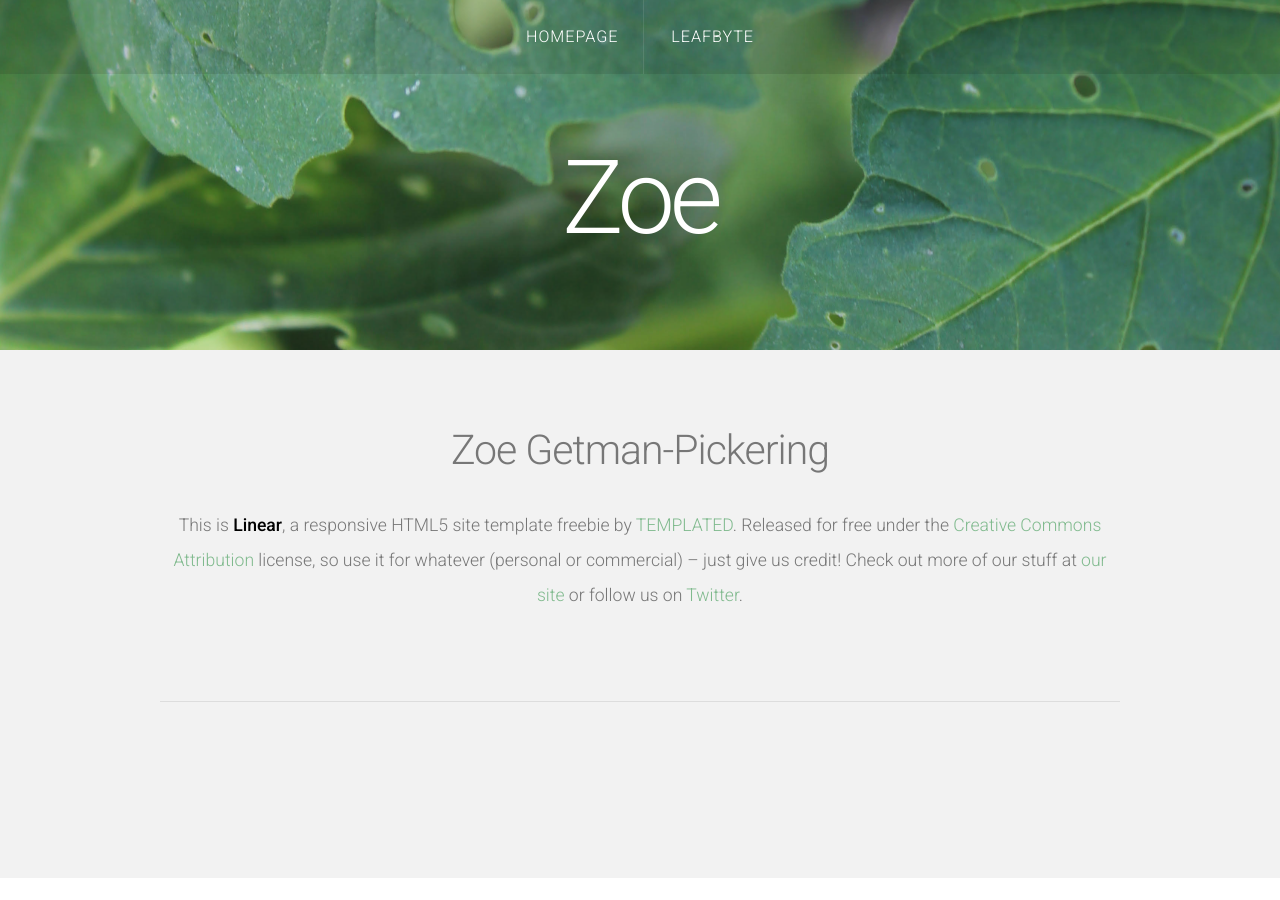
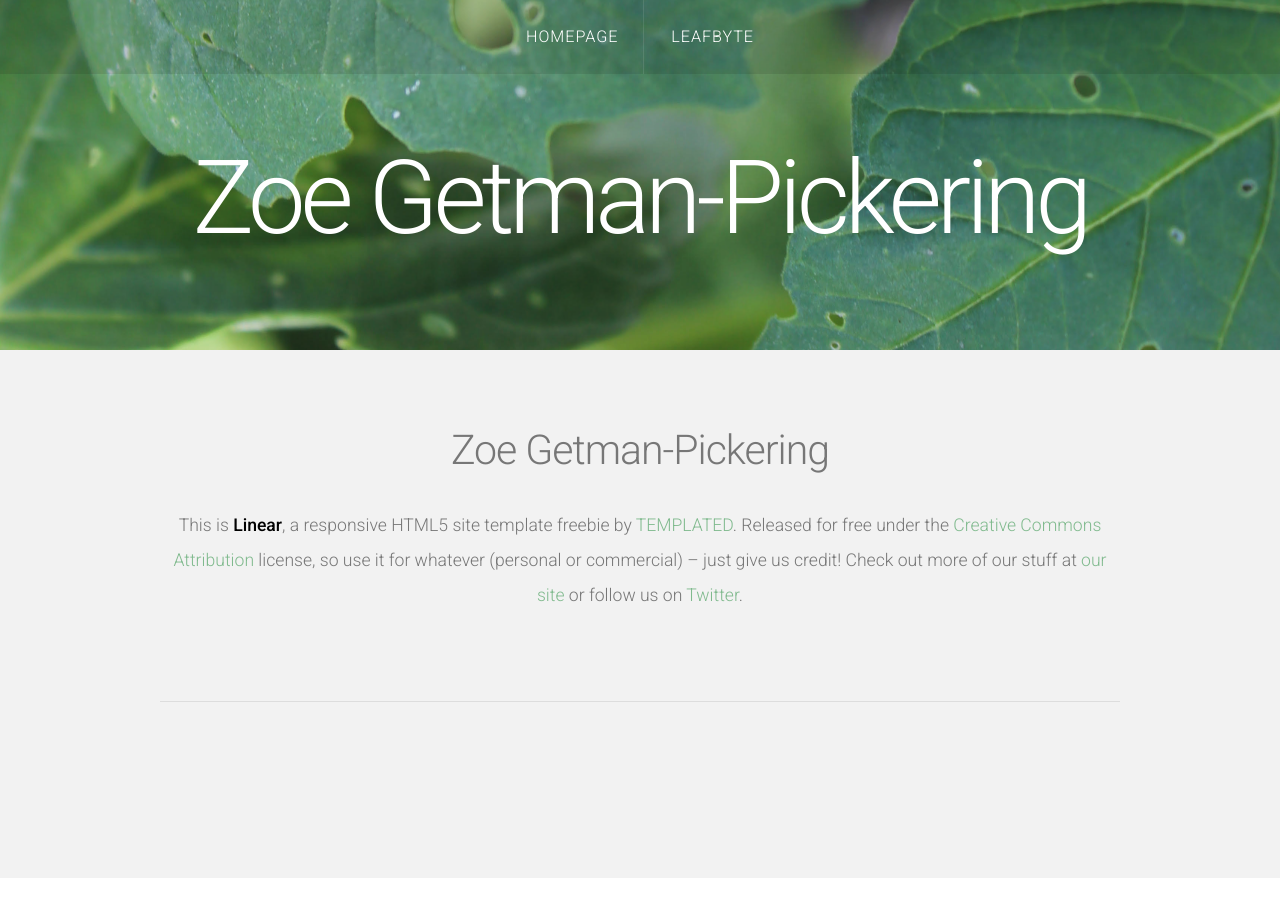
Before and after one commit to Zoegp/zoegp.github.io, a Jekyll site: the page built from index.html, in a window 1280 px wide and 900 px high. Built offline with Jekyll 4.4.1, drawn with Linux system fonts in a browser that asks for light colours; nearby versions of some CDN libraries; the list of posts is cut into pages by our own code.

Commit message:
Update default.html

```diff
--- a/_layouts/default.html
+++ b/_layouts/default.html
@@ -30,7 +30,7 @@ Released for free under the Creative Commons Attribution 3.0 license (templated.
 
 			<!-- Logo -->
 			<div id="logo">
-				<h1><a href="#">Zoe</a></h1>
+				<h1><a href="#">Zoe Getman-Pickering</a></h1>
 			</div>
 		</div>
 	</div>
```
